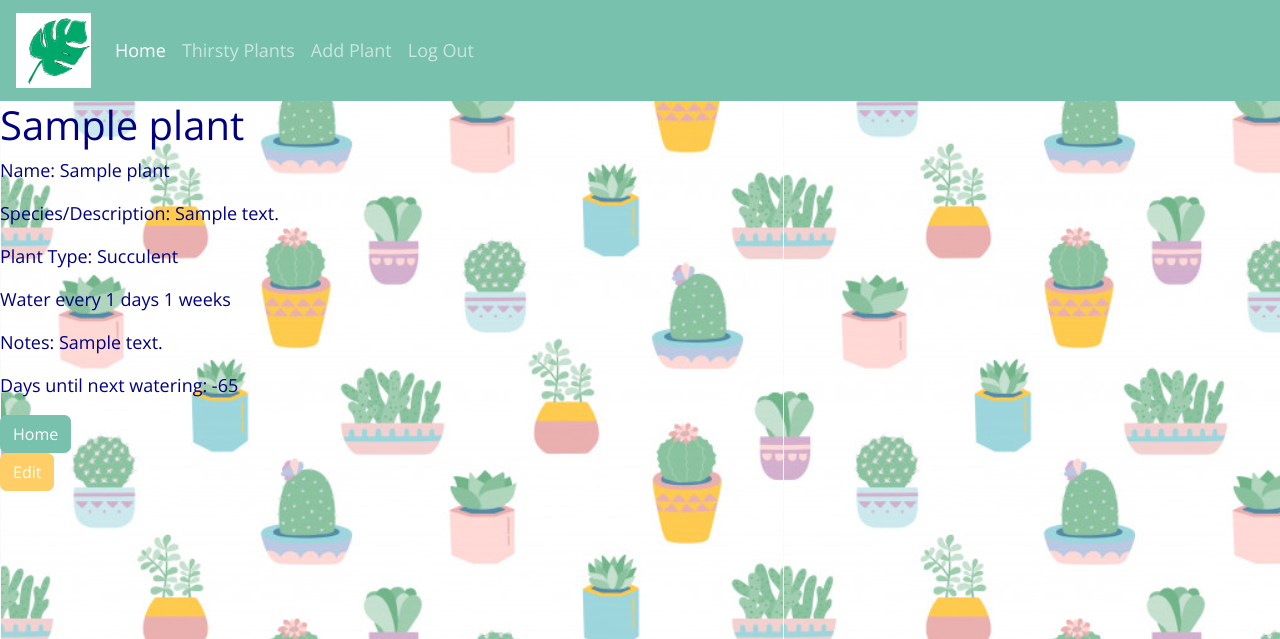
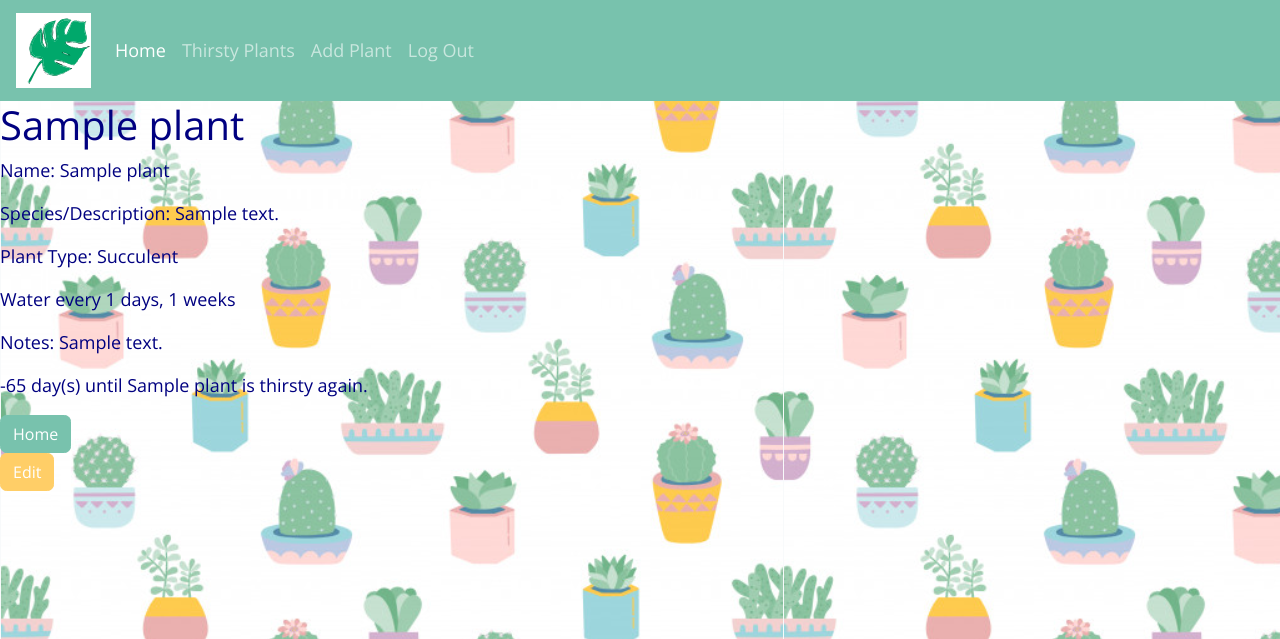
Before and after one commit to erinepolley/Capstone-Back-End, a Django app: page /plants/1 in a window 1280 px wide. Shown: the top 639 px of the page. Run offline with Django 3.2, Linux system fonts and the light colour scheme; a user stored in the database is signed in; data comes from the database, SQL or seed files in the repository; tables that the repository leaves empty hold one stand-in row (values such as "Sample post"); parts of the project's set-up code (start-up, migrations or seed data) failed here and were passed over; some libraries are stand-ins or nearby versions.

Commit message:
fixed the update/delete bug. Refactored code to figure out how many days until a plant gets watered.

```diff
--- a/backendapp/templates/plant_detail.html
+++ b/backendapp/templates/plant_detail.html
@@ -7,9 +7,9 @@
         <p>Name: {{ plant.name }}</p>
         <p>Species/Description: {{ plant.description }}</p>
         <p>Plant Type: {{ plant_type.plant_type }}</p>
-        <p>Water every {{ plant.days }} days {{ plant.weeks }} weeks</p>
+        <p>Water every {{ plant.days }} days, {{ plant.weeks }} weeks</p>
         <p>Notes: {{ plant.notes }}</p>
-        <p>Days until next watering: {{ days_til_watering }}</p>
+        <p>{{ days_til_watering }} day(s) until {{ plant.name }} is thirsty again.</p>
     </div>
         <form action="{% url 'backendapp:plants' %}" method="GET">
             {% csrf_token %}
--- a/backendapp/templates/plant_list.html
+++ b/backendapp/templates/plant_list.html
@@ -6,8 +6,9 @@
     <div class="plant-card-flexbox">
     {% for plant in user_plants %}
     <div class="plant-card">
-        <p>{{ plant.name }}</p>
-        <p>{{plant.description}}</p>
+        <p>{{ plant.name }} the {{plant.description}}</p>
+        <p>{{ days_til_watering }} day(s) until {{ plant.name }} is thirsty again.</p>
+
                 {% comment %} <form action="{% url 'backendapp:plant' plant.id %}" method="post"> {% endcomment %}
         {% comment %} <div class="details-buttons-flexbox"> {% endcomment %}
             <form action="{% url 'backendapp:plant' plant.id %}" method="GET">
--- a/backendapp/views/__init__.py
+++ b/backendapp/views/__init__.py
@@ -1,5 +1,5 @@
 from .plants.list import plant_list
-from .plants.detail import plant_details
+from .plants.detail import plant_details, get_days_until_next_watering
 from .plants.form import plant_form, plant_edit_form
 from .auth.logout import logout_user
 from .auth.register import register_user
--- a/backendapp/views/plants/detail.py
+++ b/backendapp/views/plants/detail.py
@@ -3,7 +3,8 @@ from django.urls import reverse
 from backendapp.models import Plant, PlantType, WateringEvent
 from django.contrib.auth.models import User
 from django.contrib.auth.decorators import login_required
-from datetime import date, datetime, timezone, timedelta
+from datetime import date, timedelta
+
 
 def get_plant(plant_id):
     return Plant.objects.get(pk=plant_id)
@@ -11,29 +12,32 @@ def get_plant(plant_id):
 def get_plant_type(plant_type_id):
     return PlantType.objects.get(pk=plant_type_id)
 
+def get_days_until_next_watering(plant_object):
+    #Get today's date.
+    justTodaysDate=date.today()
+    try:
+        most_recent_watering_object = WateringEvent.objects.filter(plant_id=plant_object.id).order_by('-time')[0]
+        # print('Most recent watering object', most_recent_watering_object)
+    except:
+        # dateTimeObj = datetime.now(timezone.utc)
+        # justTodaysDate=dateTimeObj.date()
+        dateThatPlantNeedsToBeWatered = justTodaysDate + timedelta(weeks=plant_object.weeks, days=plant_object.days)
+        daysTilWatering = ((dateThatPlantNeedsToBeWatered - justTodaysDate).days)
+    else:
+        justPlantWateringDate = most_recent_watering_object.time
+        #Add plant.days/plant.weeks to it.
+        dateThatPlantNeedsToBeWatered = justPlantWateringDate + timedelta(weeks=plant_object.weeks, days=plant_object.days)
+        #Subtract today's date from date to be watered.
+        daysTilWatering = ((dateThatPlantNeedsToBeWatered - justTodaysDate).days)
+    print('Days Until Watering', daysTilWatering)
+    return daysTilWatering
+
 @login_required
 def plant_details(request, plant_id):
     if request.method == 'GET':
         plant = get_plant(plant_id)
-        #Get today's date.
-        justTodaysDate=date.today()
-        try:
-            most_recent_watering_object = WateringEvent.objects.filter(plant_id=plant.id).order_by('-time')[0]
-            # print('Most recent watering object', most_recent_watering_object)
-        except:
-            # dateTimeObj = datetime.now(timezone.utc)
-            # justTodaysDate=dateTimeObj.date()
-            dateThatPlantNeedsToBeWatered = justTodaysDate + timedelta(weeks=plant.weeks, days=plant.days)
-            daysTilWatering = (dateThatPlantNeedsToBeWatered - justTodaysDate)
-        else:
-            justPlantWateringDate = most_recent_watering_object.time
-            # justPlantWateringDate = most_recent_watering_object.time.date()
-            #Add plant.days/plant.weeks to it.
-            dateThatPlantNeedsToBeWatered = justPlantWateringDate + timedelta(weeks=plant.weeks, days=plant.days)
-            #Subtract today's date from date to be watered.
-            daysTilWatering = ((dateThatPlantNeedsToBeWatered - justTodaysDate).days)
+        daysTilWatering = get_days_until_next_watering(plant)
 
-        print('Days Until Watering', daysTilWatering)
         #Sent it in context to the template
         plant_type = get_plant_type(plant.plant_type_id)
         template_name = 'plant_detail.html'
@@ -46,7 +50,6 @@ def plant_details(request, plant_id):
 
     elif request.method == 'POST':
         form_data = request.POST
-
         # Check if this POST is for editing a plant
         if (
             "actual_method" in form_data
@@ -62,9 +65,9 @@ def plant_details(request, plant_id):
                 weeks_value = form_data['weeks']
             else:
                 weeks_value = 0
+
             #retrieving the plant to update
             plant_to_update = Plant.objects.get(pk=plant_id)
-
              # Reassign a property's value
             plant_to_update.img_url = form_data['img_url']
             plant_to_update.name = form_data['name']
@@ -81,11 +84,10 @@ def plant_details(request, plant_id):
 
         # Check if POST is really deleting a plant
         elif (
-            "actual_method" in form_data
-            and form_data["actual_method"] == "DELETE"
+            "actual_method2" in form_data
+            and form_data["actual_method2"] == "DELETE"
         ):
             plant = Plant.objects.get(pk=plant_id)
-            print('PLANT DAYS', plant.days)
             plant.delete()
             return redirect(reverse('backendapp:plants'))
 
--- a/backendapp/views/plants/form.py
+++ b/backendapp/views/plants/form.py
@@ -20,6 +20,7 @@ def plant_form(request):
 def plant_edit_form(request, plant_id):
     if request.method == 'GET':
         plant = get_plant(plant_id)
+        print(plant.notes)
         plant_type_list = PlantType.objects.all()
         template = 'plant_form.html'
         context = {
```
Also changed, not shown: backendapp/templates/plant_form.html (+31 -14 lines), backendapp/views/plants/list.py (+23 -3 lines), backendapp/templates/shared/base-login.html (line endings or trailing spaces).
